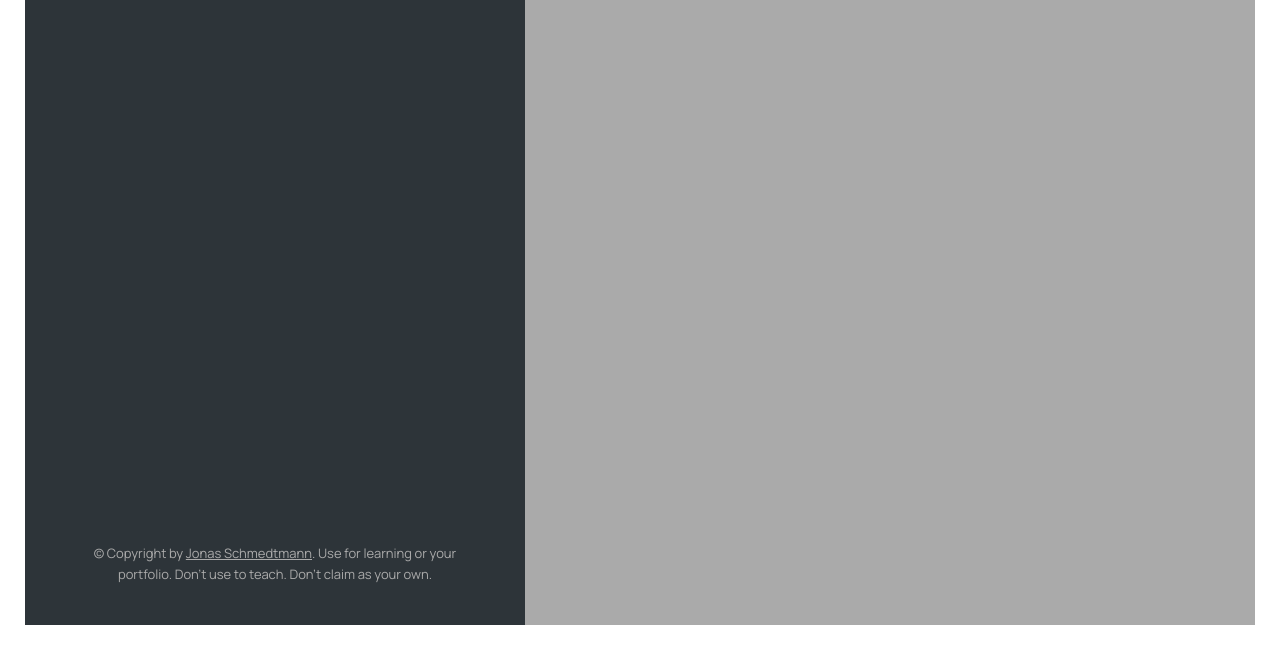
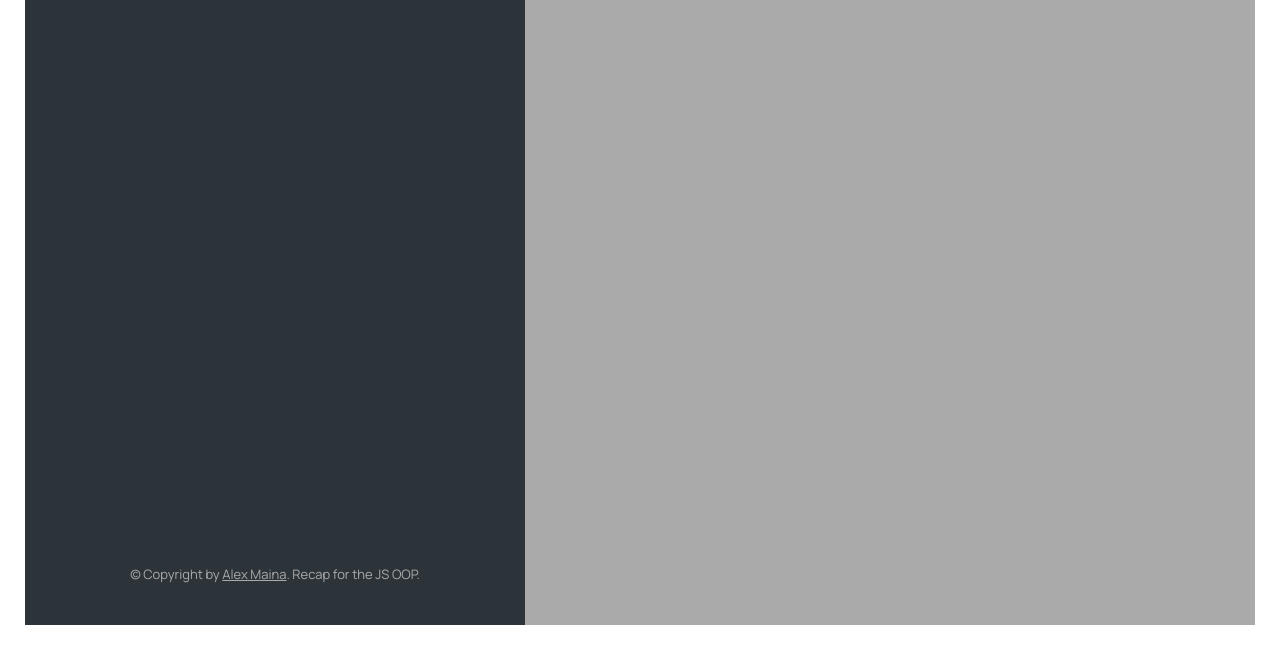
Before and after one commit to Karumaidoi/Mapty-JS, a plain HTML site: page index.html in a window 1280 px wide. Shown: the part 150-800 px from the top of the page. Drawn offline with nearby package versions, Linux system fonts and the light colour scheme.

```diff
--- a/index.html
+++ b/index.html
@@ -78,10 +78,9 @@
         <a
           class="twitter-link"
           target="_blank"
-          href="https://twitter.com/jonasschmedtman"
-          >Jonas Schmedtmann</a
-        >. Use for learning or your portfolio. Don't use to teach. Don't claim
-        as your own.
+          href="https://www.linkedin.com/in/alex-maina-b72014217/"
+          >Alex Maina</a
+        >. Recap for the JS OOP.
       </p>
     </div>
 
```
